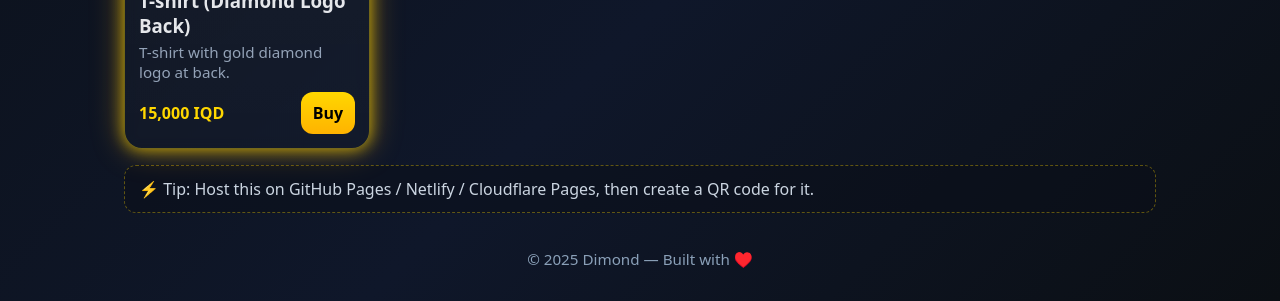
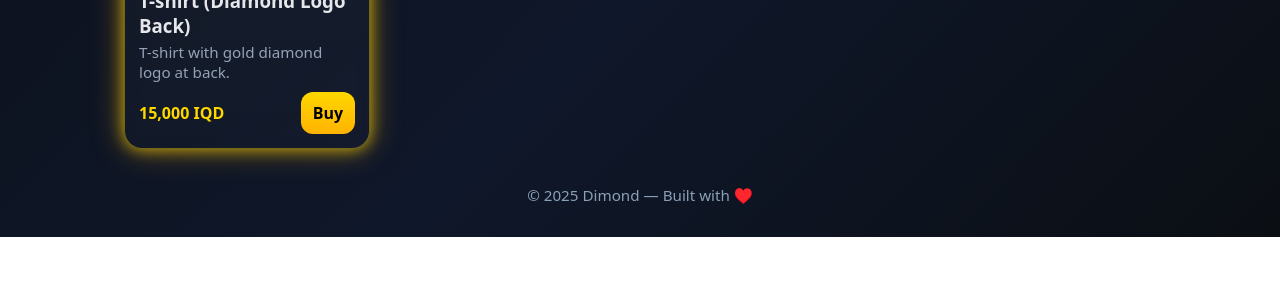
Before and after one commit to shad130/Dimond-, a plain HTML site: page index.html in a window 1280 px wide. Shown: the part 706-1007 px from the top of the page. After the commit the page ends 943 px from the top, so only its background shows below. Drawn offline with Linux system fonts and the light colour scheme.

Commit message:
Update index.html
Signed-off-by: shad130 <116311281+shad130@users.noreply.github.com>

```diff
--- a/index.html
+++ b/index.html
@@ -87,9 +87,7 @@ footer{margin:36px 0 8px;text-align:center;color:#8aa0b8;font-size:.95rem}
   <div class="filters" id="filters"></div>
   <section class="grid" id="grid"></section>
 
-  <div class="notice" id="notice">
-    ⚡ Tip: Host this on GitHub Pages / Netlify / Cloudflare Pages, then create a QR code for it.
-  </div>
+
   <footer>© <span id="yr"></span> Dimond — Built with ♥️</footer>
 </div>
 
```
